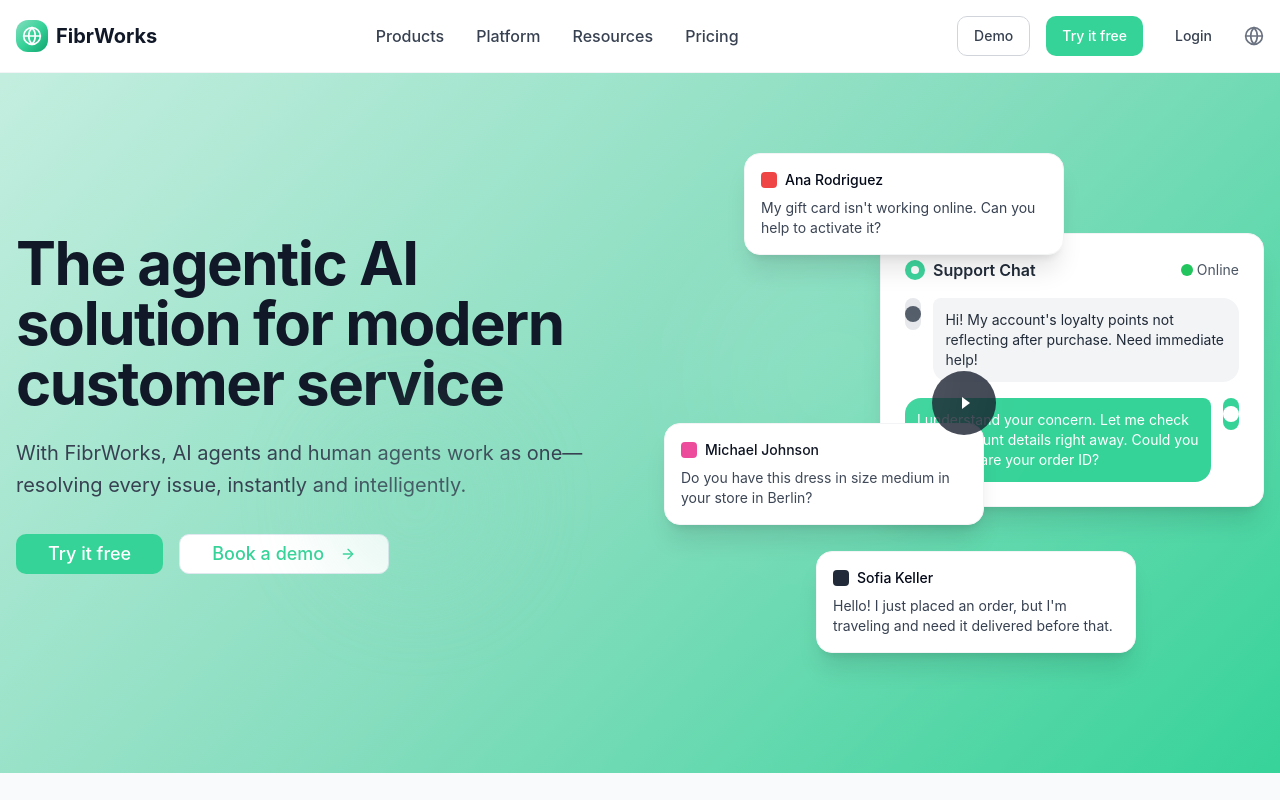
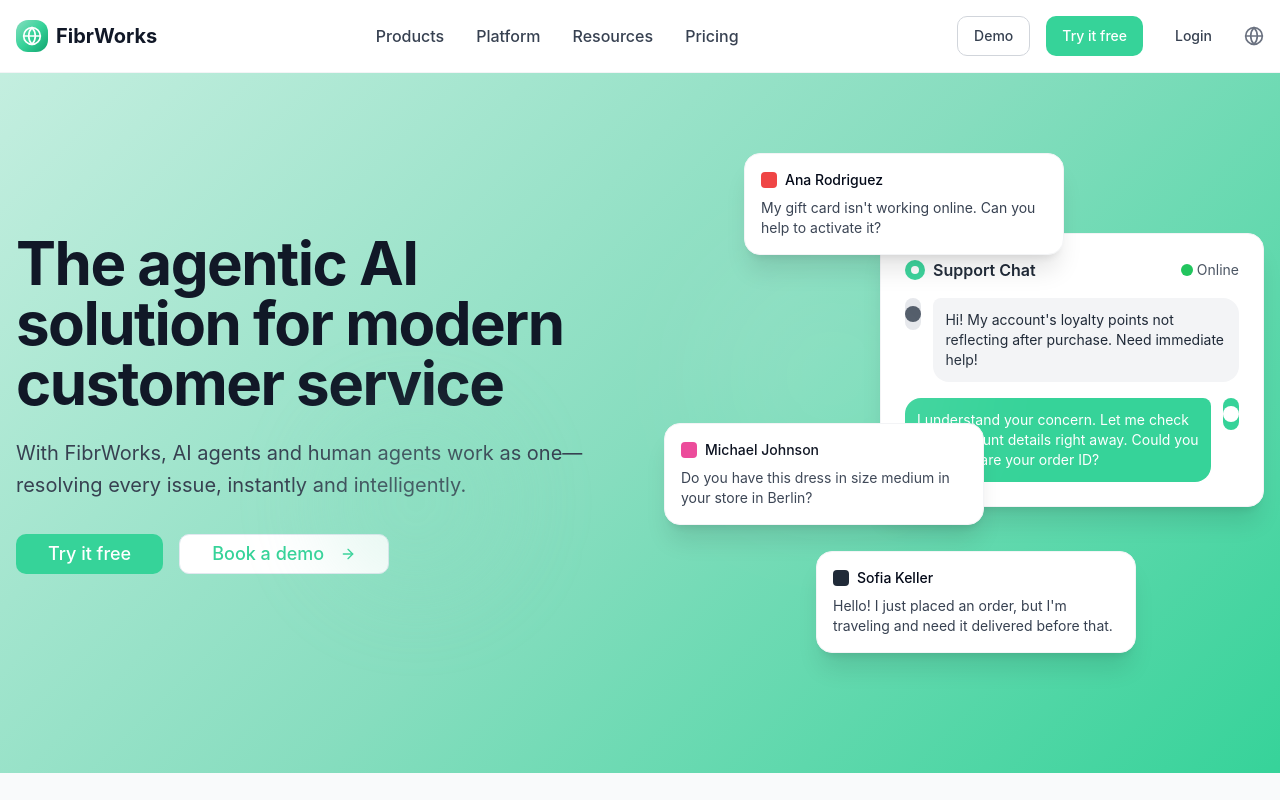
Before and after one commit to Sart200/fibrworks-design-studio, a React (Vite) app: page / in a window 1280 px wide. Shown: the top 800 px of the page. Built offline with nearby package versions, Linux system fonts and the light colour scheme.

Commit message:
Remove play button from hero
Remove the play button element from the hero section image.

```diff
--- a/src/components/HeroSection.tsx
+++ b/src/components/HeroSection.tsx
@@ -1,3 +1,4 @@
+
 
 import { Button } from "@/components/ui/button";
 import { ArrowRight } from "lucide-react";
@@ -94,13 +95,6 @@ const HeroSection = () => {
                 </div>
                 <p className="text-sm text-gray-700">Hello! I just placed an order, but I'm traveling and need it delivered before that.</p>
               </div>
-
-              {/* Static Play Button */}
-              <div className="absolute inset-0 flex items-center justify-center">
-                <div className="w-16 h-16 bg-gray-900/80 rounded-full flex items-center justify-center cursor-pointer hover:bg-gray-900 transition-colors">
-                  <div className="w-0 h-0 border-l-[8px] border-l-white border-t-[6px] border-t-transparent border-b-[6px] border-b-transparent ml-1"></div>
-                </div>
-              </div>
             </div>
           </div>
         </div>
```
